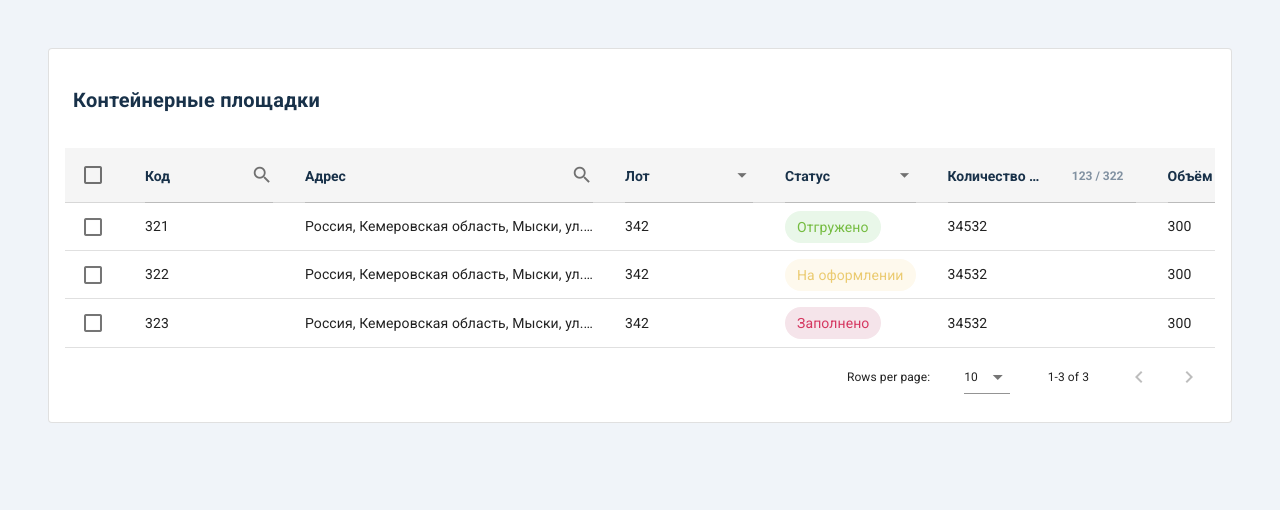
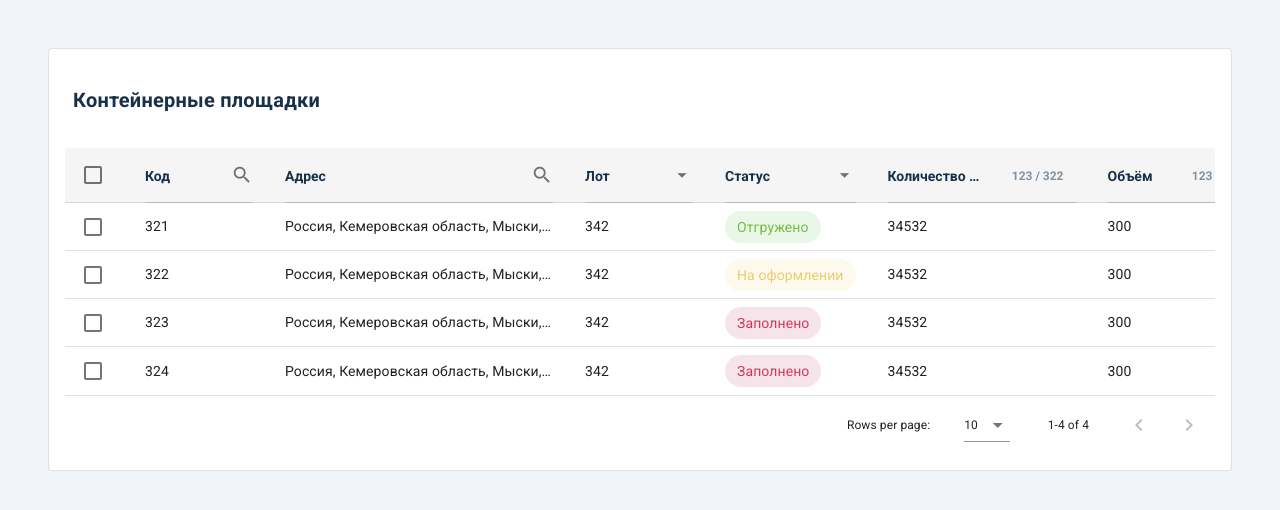
Before and after one commit to alldevic/qrform, a Vue app: page / in a window 1280 px wide. Shown: the top 510 px of the page. Built offline with nearby package versions, Linux system fonts and the light colour scheme.

Commit message:
added filter by status (depricated code), changed statusName on statusList

```diff
--- a/src/styles/extensions/vuetify-components/_v-data-table.scss
+++ b/src/styles/extensions/vuetify-components/_v-data-table.scss
@@ -9,7 +9,7 @@
     .v-input {
       font-size: 14px;
       line-height: 14px;
-      // Text field
+      // v-text-field
       &.v-text-field {
         height: 100%;
         margin-top: 0;
@@ -68,7 +68,7 @@
     }
   }
   .v-input {
-    // Checkbox
+    // v-checkbox
     &.v-input--selection-controls {
       margin: 0;
       padding: 0;
@@ -80,11 +80,11 @@
     max-width: 320px;
   }
   .middle-row {
-    min-width: 200px;
-    max-width: 320px;
+    min-width: 180px;
+    max-width: 300px;
   }
   .short-row {
-    min-width: 160px;
+    min-width: 140px;
     max-width: 180px;
   }
 }
--- a/src/views/platforms/Platforms.vue
+++ b/src/views/platforms/Platforms.vue
@@ -47,12 +47,15 @@
         template(v-slot:header.status="{ header }")
           v-tooltip(bottom)
             template(v-slot:activator="{ on }")
-              //- Fixed tolltip
+              //- Tooltip doesn't work with v-select [bug]
+              //- Clerable props return undefined [error for filter]
               v-select(
-                :items="statusName"
-                clearable
+                :items="statusList"
+                item-text="name"
+                item-value="id"
                 hide-details
                 v-on="on"
+                v-model="filters[header.value]"
               )
                 template(v-slot:label) {{ header.text }}
                 template(v-slot:append)
@@ -107,7 +110,7 @@
               span {{ item.lot }}
             td.text-start.short-row
               v-chip(:color="getStatusColor(item.status)")
-                | {{ statusName[item.status] }}
+                | {{ statusList[item.status].name }}
             td.text-start.long-row
               span {{ item.contactsNumbers }}
             td.text-start.middle-row
@@ -126,6 +129,7 @@ export default {
       code: '',
       address: '',
       lot: '',
+      status: '',
     },
     selected: [],
     headers: [
@@ -193,18 +197,36 @@ export default {
         volume: '300',
         volumeShipped: '450',
       },
+      {
+        code: '324',
+        address: 'Россия, Кемеровская область, Мыски, ул.Советская 25',
+        lot: '342',
+        status: PLATFORM_STATUS.filled,
+        contactsNumbers: '34532',
+        volume: '300',
+        volumeShipped: '450',
+      },
     ],
-    statusName: [
-      'Отгружено',
-      'На оформлении',
-      'Заполнено',
+    statusList: [
+      { id: PLATFORM_STATUS.shipped, name: 'Отгружено' },
+      { id: PLATFORM_STATUS.atRegistration, name: 'На оформлении' },
+      { id: PLATFORM_STATUS.filled, name: 'Заполнено' },
     ],
   }),
   computed: {
     filteredPlatforms() {
-      return this.platforms.filter(d => {
-        return Object.keys(this.filters).every(f => {
-          return this.filters[f].length < 1 || d[f].includes(this.filters[f]);
+      let self = this;
+
+      function hasKey<O>(obj: O, key: string | number | symbol): key is keyof O {
+        return key in obj;
+      }
+
+      return this.platforms.filter(function(platform) {
+        return Object.keys(self.filters).every(function(prop) {
+          if (hasKey(self.filters, prop)) {
+            // Depricated
+            return self.filters[prop].length < 1 || platform[prop].toString().includes(self.filters[prop].toString());
+          }
         });
       });
     },
```
